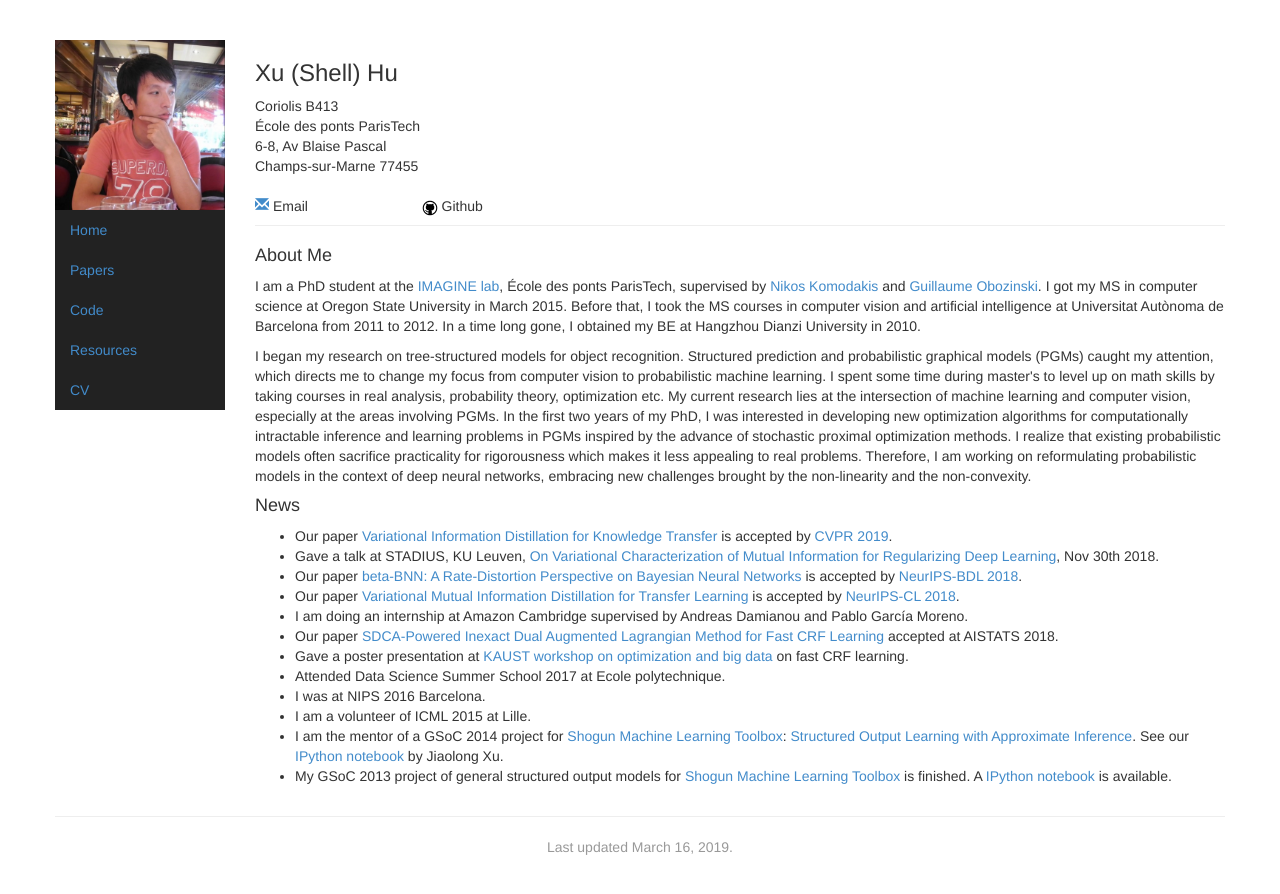
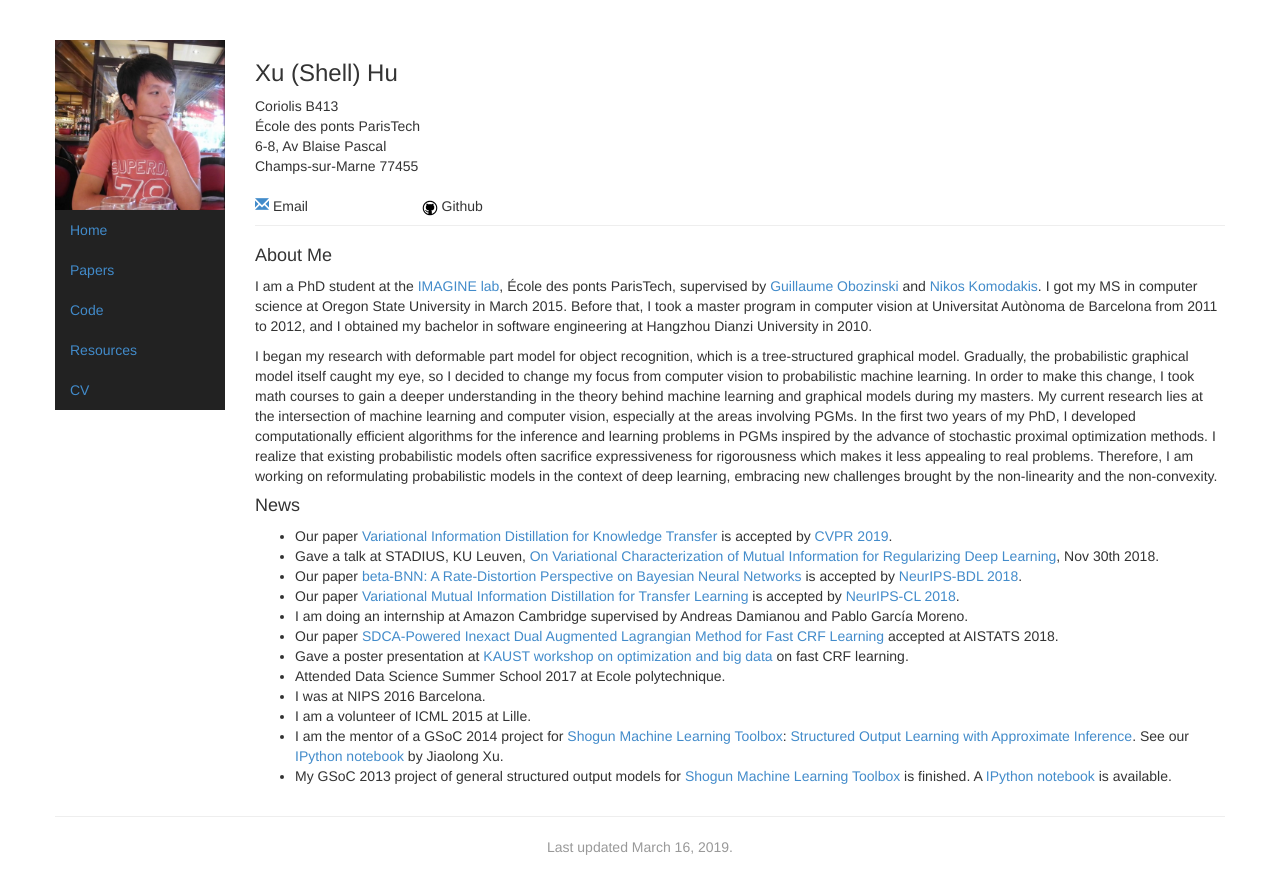
Before and after one commit to hushell/hushell.github.io, a Jekyll site: the page built from index.html, in a window 1280 px wide. Shown: the top 894 px of the page. Built offline with Jekyll 4.4.1, drawn with Linux system fonts in a browser that asks for light colours.

Commit message:
tweak bio

```diff
--- a/index.html
+++ b/index.html
@@ -55,13 +55,14 @@ news:
 
 <h4>About Me</h4>
 <p>
-I am a PhD student at the <a href="http://imagine.enpc.fr/">IMAGINE lab</a>, École des ponts ParisTech, supervised by <a href="http://imagine.enpc.fr/~komodakn/">Nikos Komodakis</a> and <a href="http://imagine.enpc.fr/~obozinsg/">Guillaume Obozinski</a>. I got my MS in computer science at Oregon State University in March 2015. Before that, I took the MS courses in computer vision and artificial intelligence at Universitat Autònoma de Barcelona from 2011 to 2012. In a time long gone, I obtained my BE at Hangzhou Dianzi University in 2010.
+I am a PhD student at the <a href="http://imagine.enpc.fr/">IMAGINE lab</a>, École des ponts ParisTech, supervised by <a href="http://imagine.enpc.fr/~obozinsg/">Guillaume Obozinski</a> and <a href="http://imagine.enpc.fr/~komodakn/">Nikos Komodakis</a>. I got my MS in computer science at Oregon State University in March 2015. Before that, I took a master program in computer vision at Universitat Autònoma de Barcelona from 2011 to 2012, and I obtained my bachelor in software engineering at Hangzhou Dianzi University in 2010.
 </p>
 <p>
-I began my research on tree-structured models for object recognition. Structured prediction and probabilistic graphical models (PGMs) caught my attention, which directs me to change my focus from computer vision to probabilistic machine learning. I spent some time during master's to level up on math skills by taking courses in real analysis, probability theory, optimization etc. My current research lies at the intersection of machine learning and computer vision,
-especially at the areas involving PGMs.
-In the first two years of my PhD, I was interested in developing new optimization algorithms for computationally intractable inference and learning problems in PGMs inspired by the advance of stochastic proximal optimization methods. I realize that existing probabilistic models often sacrifice practicality for rigorousness which makes it less appealing to real problems.
-Therefore, I am working on reformulating probabilistic models in the context of deep neural networks, embracing new challenges brought by the non-linearity and the non-convexity.
+I began my research with deformable part model for object recognition, which is a tree-structured graphical model. Gradually, the probabilistic graphical model itself caught my eye, so I decided to change my focus from computer vision to probabilistic machine learning.
+In order to make this change, I took math courses to gain a deeper understanding in the theory behind machine learning and graphical models during my masters.
+My current research lies at the intersection of machine learning and computer vision, especially at the areas involving PGMs.
+In the first two years of my PhD, I developed computationally efficient algorithms for the inference and learning problems in PGMs inspired by the advance of stochastic proximal optimization methods. I realize that existing probabilistic models often sacrifice expressiveness for rigorousness which makes it less appealing to real problems.
+Therefore, I am working on reformulating probabilistic models in the context of deep learning, embracing new challenges brought by the non-linearity and the non-convexity.
 </p>
 
 <h4>News</h4>
```
